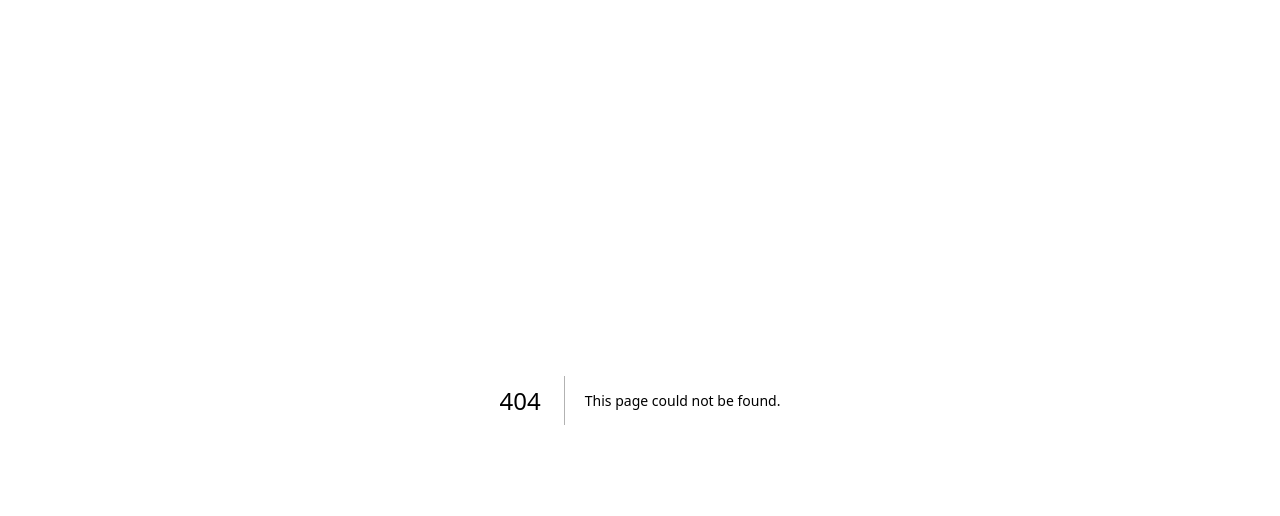
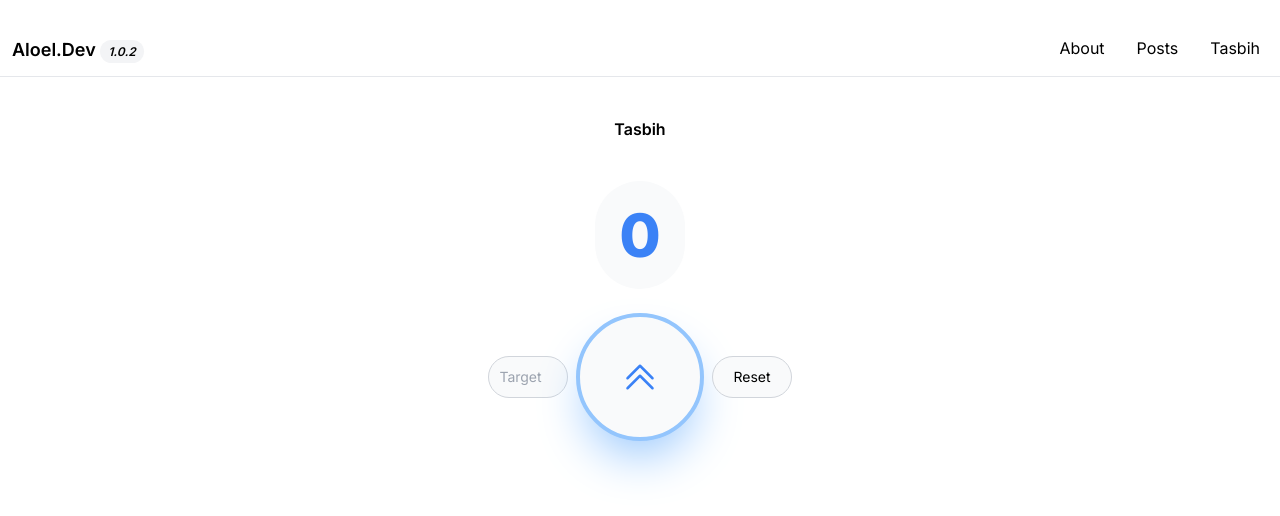
Before and after one commit to aloelsafzi/aloel.dev, a Next.js app: page /tasbih in a window 1280 px wide. Before the commit this address had no page. Shown: the top 516 px of the page. Built offline with nearby package versions, Linux system fonts and the light colour scheme.

Commit message:
[add feature] penambahan tasbih

```diff
--- a/next.config.js
+++ b/next.config.js
@@ -2,7 +2,7 @@
 const nextConfig = {
   env: {
     appName: 'Aloel.Dev',
-    version: '1.0.1',
+    version: '1.0.2',
     linkCv: 'https://drive.google.com/file/d/1_d1SVFAGtgWh_-nfMwQ-_BHYexonlJcd/view?usp=drive_link'
   },
   images: {
--- a/src/app/components/Navbar.jsx
+++ b/src/app/components/Navbar.jsx
@@ -8,6 +8,7 @@ const Navbar = () => {
         <ul className="flex gap-x-4">
           <li><Link className="hover:bg-gray-100 px-2 p-1 rounded-full" href="/">About</Link></li>
           <li><Link className="hover:bg-gray-100 px-2 p-1 rounded-full" href="/posts">Posts</Link></li>
+          <li><Link className="hover:bg-gray-100 px-2 p-1 rounded-full" href="/tasbih">Tasbih</Link></li>
         </ul>
       </nav>
       <hr />
--- a/src/app/layout.js
+++ b/src/app/layout.js
@@ -10,7 +10,7 @@ export const metadata = {
 
 export default function RootLayout({ children }) {
   return (
-    <html lang="en">
+    <html lang="id">
       <body className={`${inter.className} container mx-auto`}>{children}</body>
     </html>
   )
--- /dev/null
+++ b/src/app/tasbih/page.js
@@ -0,0 +1,77 @@
+"use client"
+
+import {
+  Main,
+  Navbar
+} from "@/app/components"
+import { useState, useEffect } from "react"
+
+const useAudio = url => {
+  const [audio] = useState(new Audio(url));
+  const [playing, setPlaying] = useState(false);
+
+  const toggle = () => setPlaying(!playing);
+
+  useEffect(() => {
+      playing ? audio.play() : audio.pause();
+    },
+    [audio, playing]
+  );
+
+  useEffect(() => {
+    audio.addEventListener('ended', () => setPlaying(false));
+    return () => {
+      audio.removeEventListener('ended', () => setPlaying(false));
+    };
+  }, [audio]);
+
+  return [playing, toggle];
+};
+
+
+const Tasbih = () => {
+  const [playing, toggle] = useAudio('ping.mp3');
+
+  let [count, setCount] = useState(0)
+  let [target, setTarget] = useState(0)
+
+
+  const onClickTasbih = () => {
+    count++
+
+    if(target && count === Number(target)) {
+      setCount(count)
+      return toggle()
+    }
+
+    if(target && count >= Number(target)) return toggle()
+    setCount(count)
+  }
+
+  const onClickreset = () => {
+    setCount(0)
+  }
+
+  return (
+    <>
+      <Navbar />
+      <Main className={'mt-10'}>
+        <h1 className="font-semibold text-1xl text-center">Tasbih</h1>
+        <div className="flex flex-col justify-center items-center gap-y-6 mt-10">
+          <div className="bg-gray-50 text-blue-500 font-extrabold rounded-full w-fit p-6 text-6xl">{count}</div>
+          <div className="flex justify-center items-center gap-x-2">
+            <input type="number" onChange={(e) => setTarget(e.target.value)}  placeholder="Target" className="bg-gray-50 border text-center border-gray-300 text-gray-900 text-sm rounded-3xl focus:ring-blue-500 focus:border-blue-500 w-20 p-2.5" />
+            <button onClick={() => onClickTasbih()} className="bg-gray-50 border-blue-300 border-4 text-blue-500 hover:ring-4 hover:ring-blue-300 shadow-2xl shadow-blue-300 font-extrabold rounded-full max-w-60 max-h-60 w-32 h-32 flex justify-center items-center text-6xl">
+            <svg xmlns="http://www.w3.org/2000/svg" fill="none" viewBox="0 0 24 24" strokeWidth={1.5} stroke="currentColor" className="w-10 h-10">
+              <path strokeLinecap="round" strokeLinejoin="round" d="M4.5 12.75l7.5-7.5 7.5 7.5m-15 6l7.5-7.5 7.5 7.5" />
+            </svg>
+            </button>
+            <button onClick={onClickreset} className="bg-gray-50 border-gray-300 border p-2.5 w-20 rounded-3xl text-sm focus:ring-1 focus:ring-blue-200">Reset</button>
+          </div>
+        </div>
+      </Main>
+    </>
+  )
+}
+
+export default Tasbih
```
Also changed, not shown: 1 other file (tests, documents, lock files or other folders).
